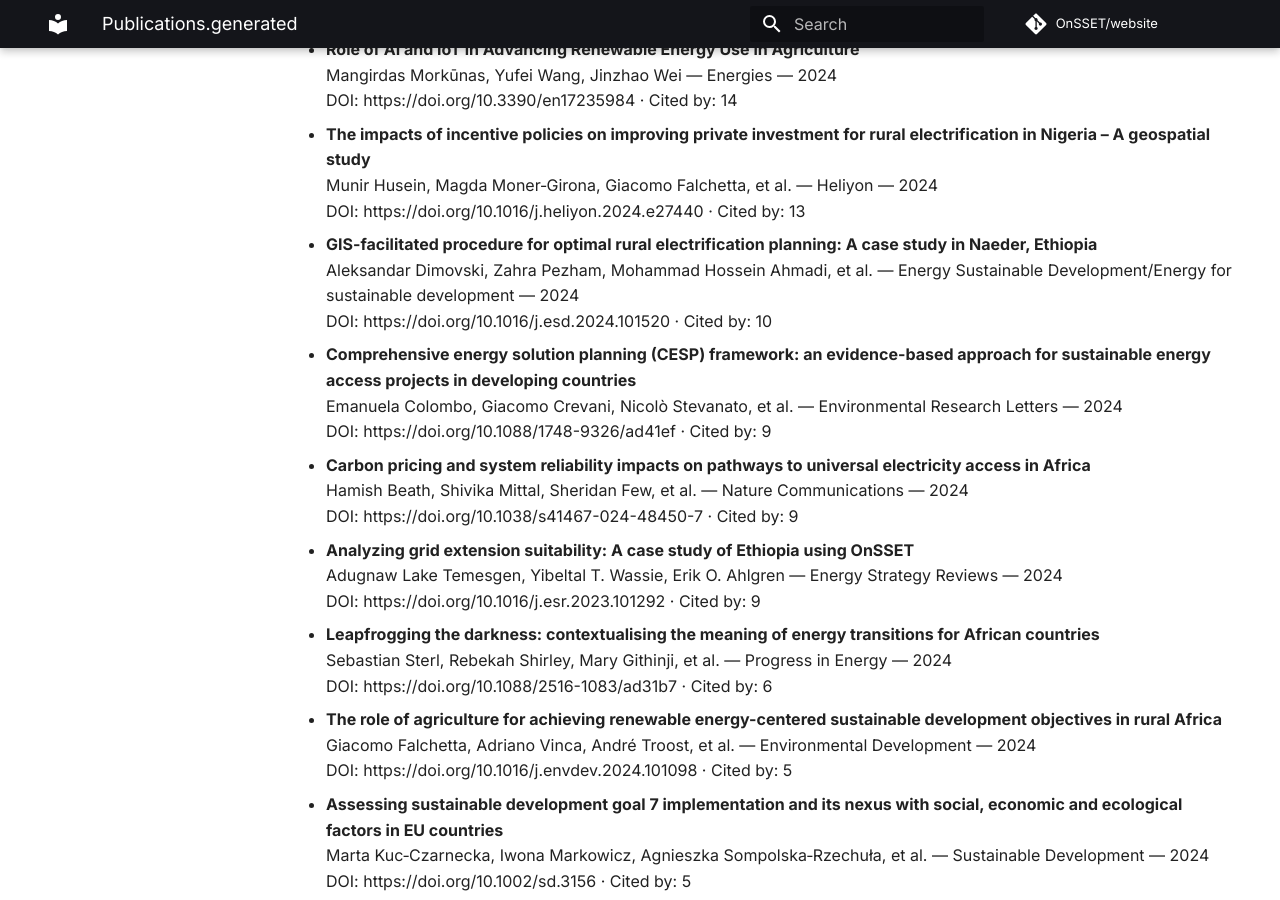
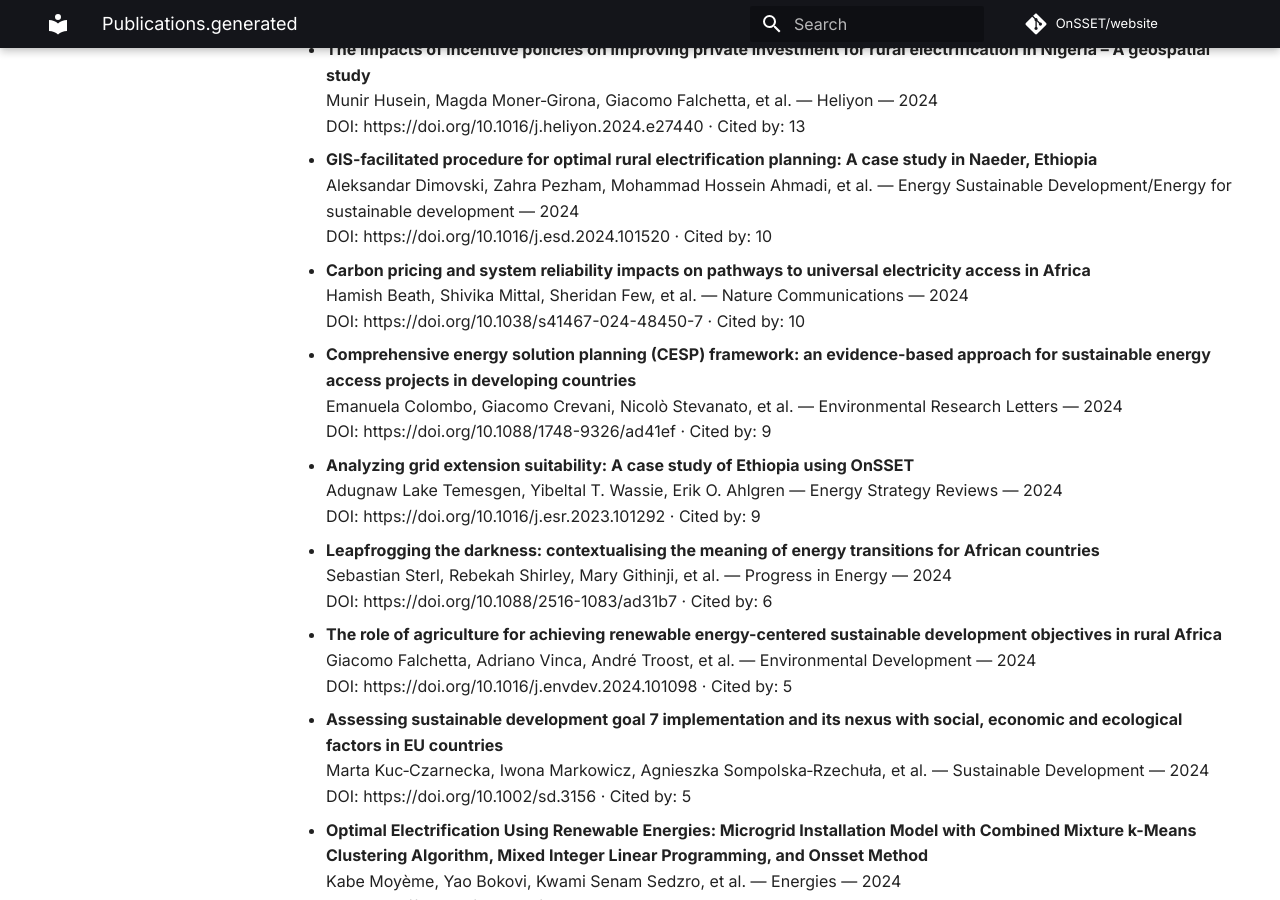
Before and after one commit to OnSSET/website, an MkDocs documentation site: the page built from docs/publications.generated.md, in a window 1280 px wide and 900 px high, scrolled down 7978 px. Built offline with MkDocs 1.6.1 and Material for MkDocs 9.7.7, drawn with Linux system fonts in a browser that asks for light colours; comment, search, counter and statistics services are not loaded; some of the changed text lies outside the part shown.

Commit message:
Auto-update publications

```diff
--- a/docs/publications.generated.md
+++ b/docs/publications.generated.md
@@ -334,13 +330,13 @@ No results found.
   Aleksandar Dimovski, Zahra Pezham, Mohammad Hossein Ahmadi, et al. — Energy Sustainable Development/Energy for sustainable development — 2024
   DOI: https://doi.org/10.1016/j.esd.2024.101520 · Cited by: 10
 
+- **Carbon pricing and system reliability impacts on pathways to universal electricity access in Africa**
+  Hamish Beath, Shivika Mittal, Sheridan Few, et al. — Nature Communications — 2024
+  DOI: https://doi.org/10.1038/s41467-024-48450-7 · Cited by: 10
+
 - **Comprehensive energy solution planning (CESP) framework: an evidence-based approach for sustainable energy access projects in developing countries**
   Emanuela Colombo, Giacomo Crevani, Nicolò Stevanato, et al. — Environmental Research Letters — 2024
   DOI: https://doi.org/10.1088/1748-9326/ad41ef · Cited by: 9
-
-- **Carbon pricing and system reliability impacts on pathways to universal electricity access in Africa**
-  Hamish Beath, Shivika Mittal, Sheridan Few, et al. — Nature Communications — 2024
-  DOI: https://doi.org/10.1038/s41467-024-48450-7 · Cited by: 9
 
 - **Analyzing grid extension suitability: A case study of Ethiopia using OnSSET**
   Adugnaw Lake Temesgen, Yibeltal T. Wassie, Erik O. Ahlgren — Energy Strategy Reviews — 2024
```
Also changed, not shown: other parts of docs/publications.generated.md (+5 -5 lines).
